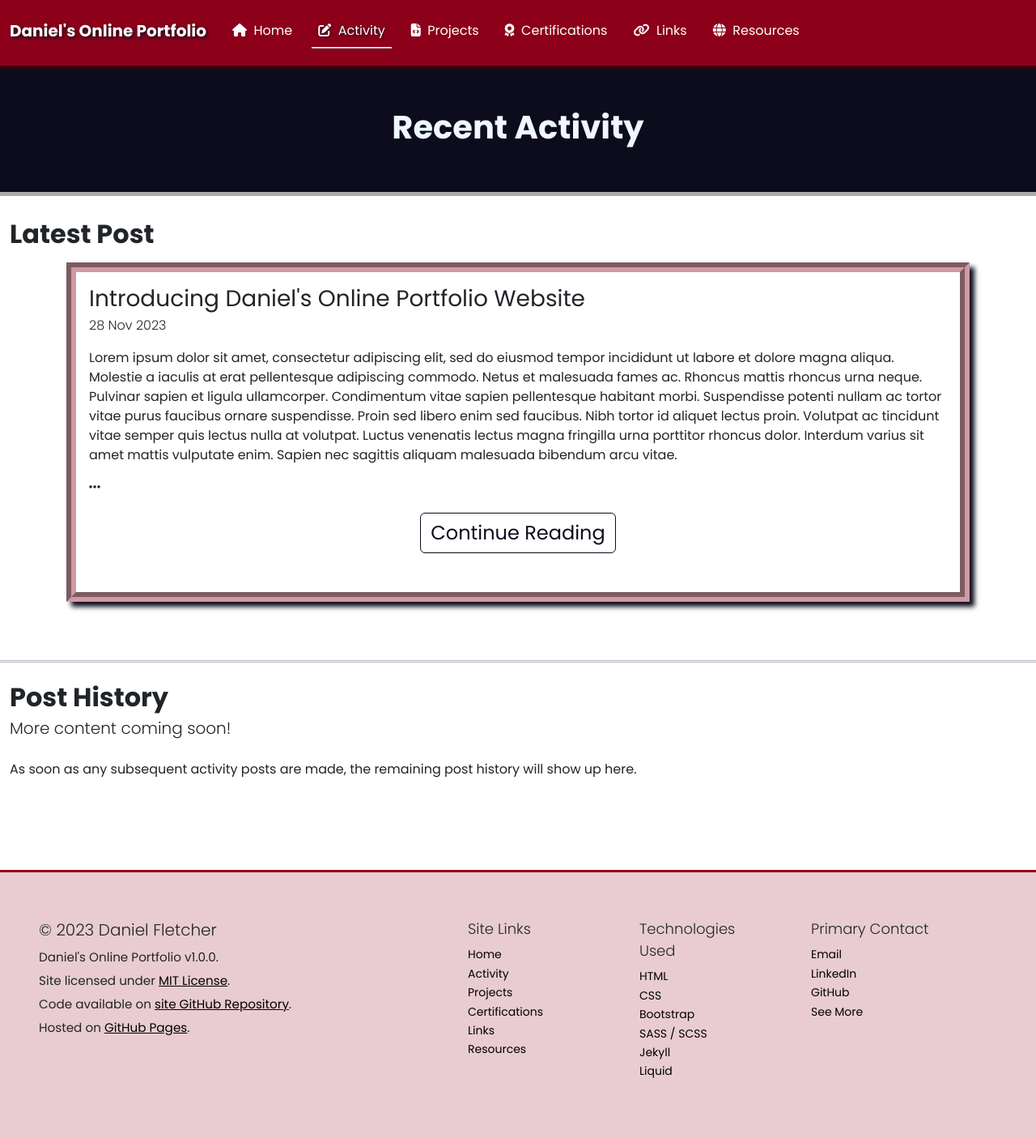
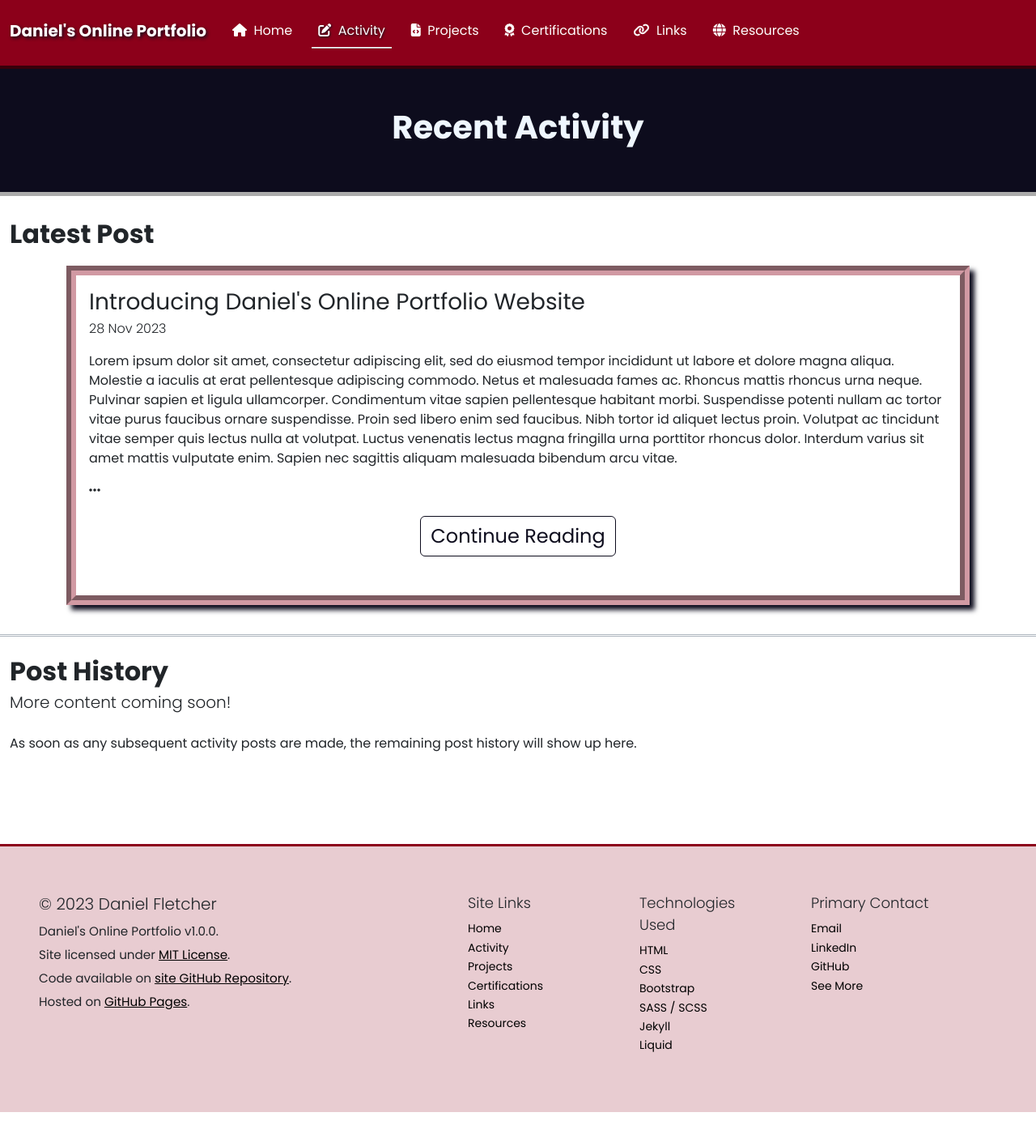
Before and after one commit to DanielTheFletch/portfolio, a Jekyll site: the page built from activity.html, in a window 1280 px wide. Shown: the whole page at 81% size. Built offline with Jekyll 4.4.1, drawn with Linux system fonts in a browser that asks for light colours; after the commit the page ends 1373 px from its top, so only the background shows below that.

Commit message:
Update style of Projects page

```diff
--- a/_sass/main.scss
+++ b/_sass/main.scss
@@ -172,7 +172,7 @@ section {
 .featured-item {
     border: 0.75rem groove $primary-border-subtle;
     box-shadow: 0.375rem 0.375rem 0.375rem $dark;
-    margin: 1rem auto 3.5rem;
+    margin: 1.25rem auto;
     padding: 1rem 0.25rem 3rem;
 }
 
```
